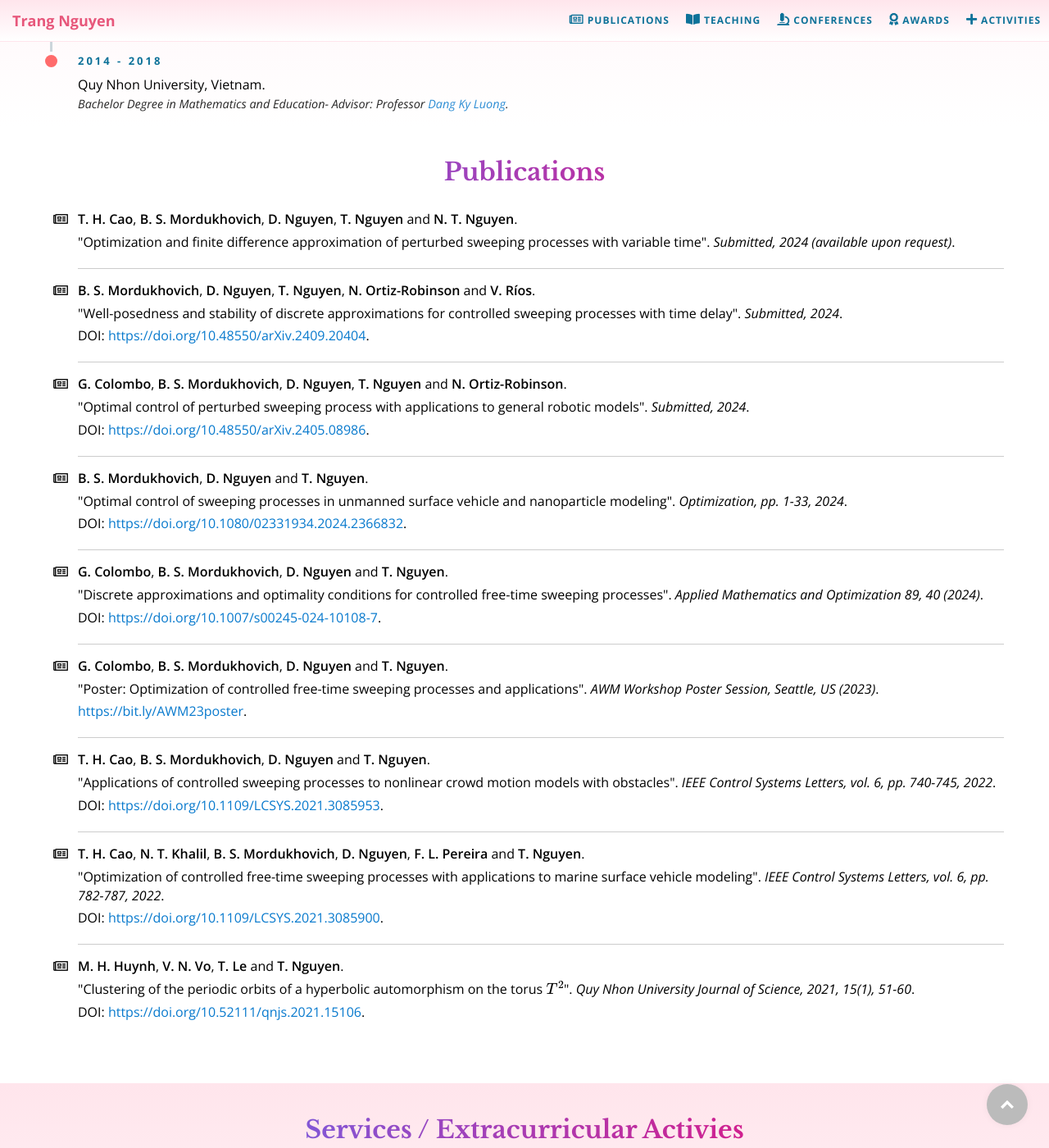
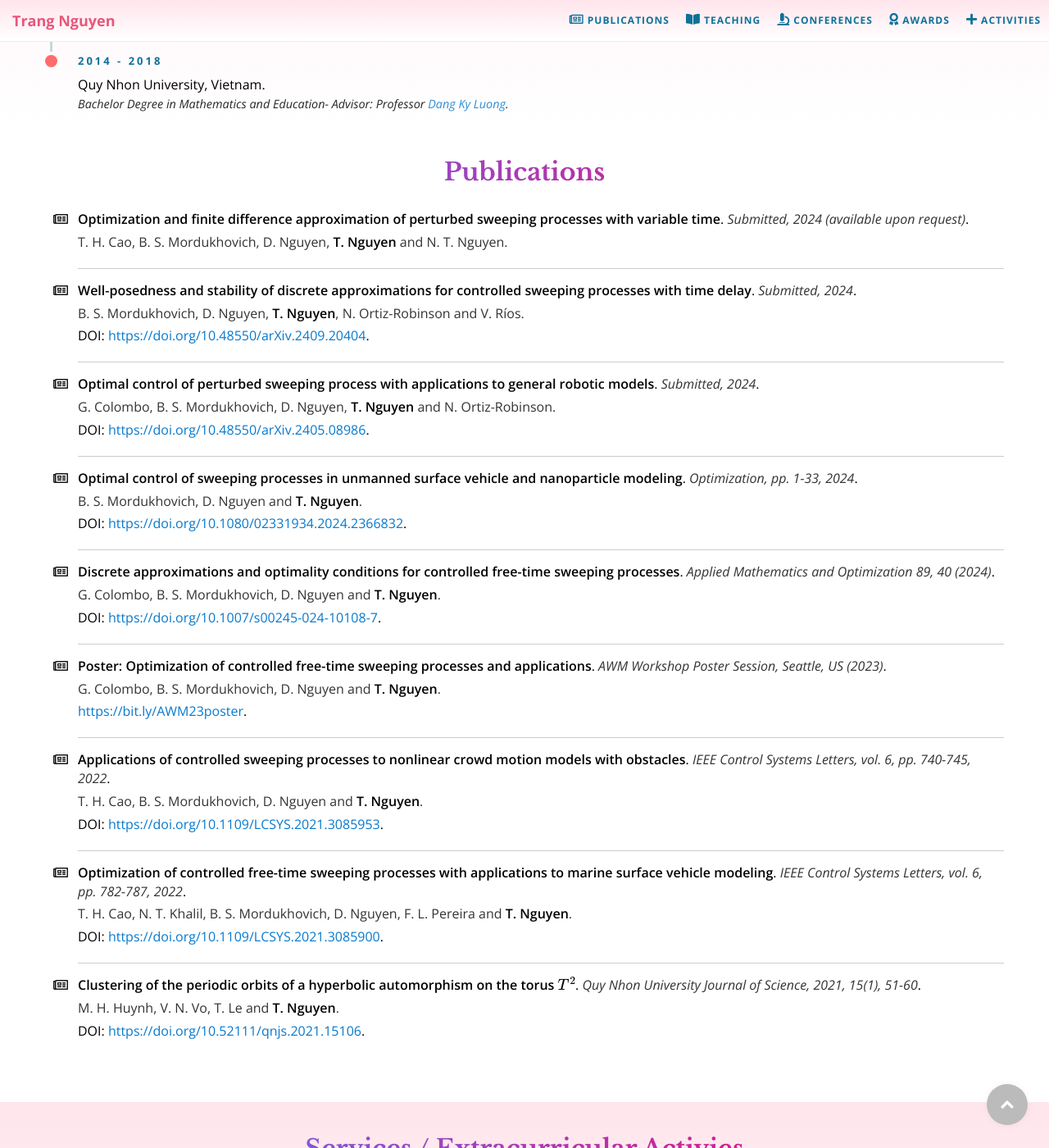
Before and after one commit to daitrangng/daitrangng.github.io, a Jekyll site: the page built from index.md, in a window 1280 px wide and 1400 px high, scrolled down 888 px. Shown: the whole window at 82% size. Built offline with Jekyll 4.4.1, drawn with Linux system fonts in a browser that asks for light colours; formulas are drawn with MathJax 3.

Commit message:
change style publication

```diff
--- a/_includes/sections/sec-publications.html
+++ b/_includes/sections/sec-publications.html
@@ -6,17 +6,18 @@
 <ul class="publications">
   {% for item in include.source limit: include.limit %}
   <li class="item">
+    {% if item.title %}
+      <div class="title">
+        <b>{{ item.title }}</b>.
+        {% if item.publisher %}<i>{{ item.publisher }}</i>.{% endif %}
+        {% if item.more %}{{ item.more }}.{% endif %}
+      </div>
+    {% endif %}
+
     {% if item.author %}
       <div class="name">
         {% for name in item.author %}{% unless forloop.last %}{% unless forloop.first %},{% endunless %} {% else %}{%
-          unless forloop.first %} and {% endunless %}{% endunless %}<b>{{ name }}</b>{% endfor %}.
-      </div>
-    {% endif %}
-    {% if item.title %}
-      <div class="title">
-        "{{ item.title }}".
-        {% if item.publisher %}<i>{{ item.publisher }}</i>.{% endif %}
-        {% if item.more %}{{ item.more }}.{% endif %}
+          unless forloop.first %} and {% endunless %}{% endunless %}{% if name == 'T. Nguyen' %}<b>{% endif %}{{ name }}{% if name == 'T. Nguyen' %}</b>{% endif %}{% endfor %}.
       </div>
     {% endif %}
 
--- a/css/custom.scss
+++ b/css/custom.scss
@@ -99,6 +99,20 @@ a:focus {
   .navbar-collapse {
     width: 100%;
     justify-content: flex-end;
+  }
+}
+
+.publications {
+  .title {
+    i {
+      color: #333;
+    }
+  }
+  .name {
+    color: #333;
+    b {
+      color: #000;
+    }
   }
 }
 
```
